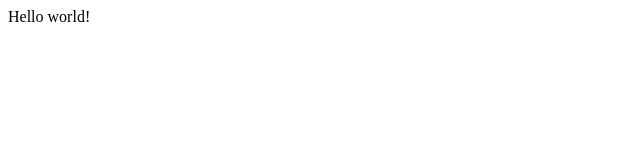
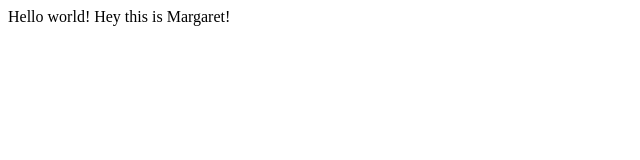
Before and after one commit to margarettanzosh/gitflowpractice, a plain HTML site: page index.html in a window 1280 px wide. Shown: the whole page, without its empty margins (0-640 px from the left). Drawn offline with Linux system fonts and the light colour scheme.

Commit message:
branch commit

```diff
--- a/index.html
+++ b/index.html
@@ -5,5 +5,6 @@
     </head>
     <body>
         Hello world!
+        Hey this is Margaret!
     </body>
 </html>
```
